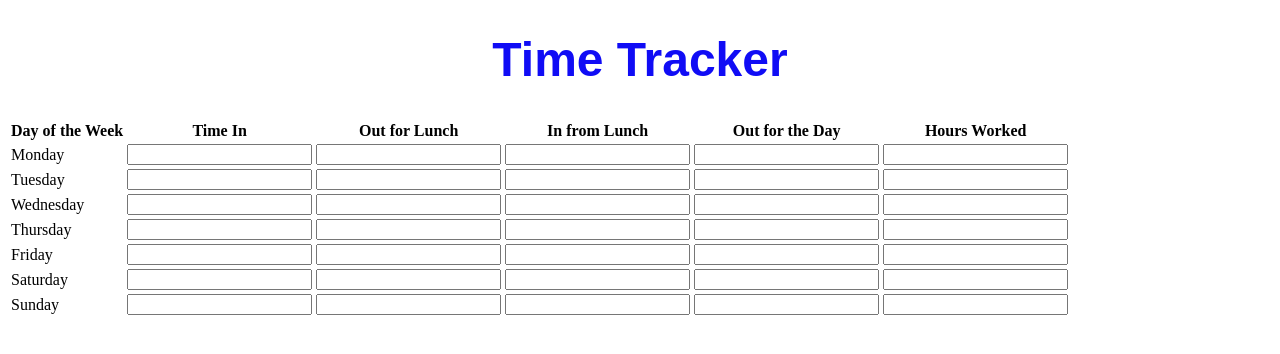
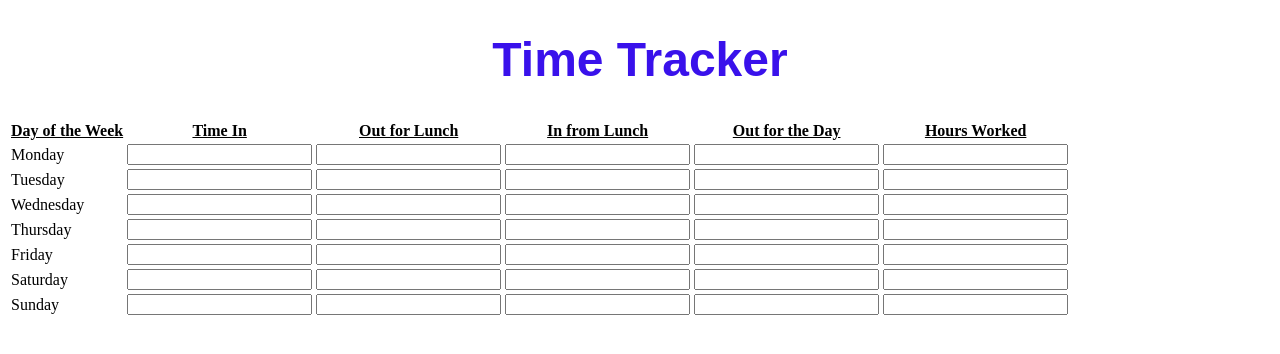
Before and after one commit to mjhurley1/TimeTracker_mjh, an Angular app: page / in a window 1280 px wide. Shown: the top 354 px of the page. Built offline with nearby package versions, Linux system fonts and the light colour scheme.

Commit message:
changed font

```diff
--- a/src/app/app.component.css
+++ b/src/app/app.component.css
@@ -1,5 +1,5 @@
 h1 {
-    color: rgb(16, 12, 245);
+    color: rgb(57, 17, 235);
     font-family: Arial, Helvetica, sans-serif;
     font-size: 300%;
   }
--- a/src/app/app.component.html
+++ b/src/app/app.component.html
@@ -7,12 +7,12 @@
 </div>
 <table>
   <tr>
-    <th>Day of the Week</th>
-    <th>Time In</th>
-    <th>Out for Lunch</th>
-    <th>In from Lunch</th>
-    <th>Out for the Day</th>
-    <th>Hours Worked</th>
+    <th><u>Day of the Week</u></th>
+    <th><u>Time In</u></th>
+    <th><u>Out for Lunch</u></th>
+    <th><u>In from Lunch</u></th>
+    <th><u>Out for the Day</u></th>
+    <th><u>Hours Worked</u></th>
   </tr>
   <tr>
     <td>Monday</td>
```
